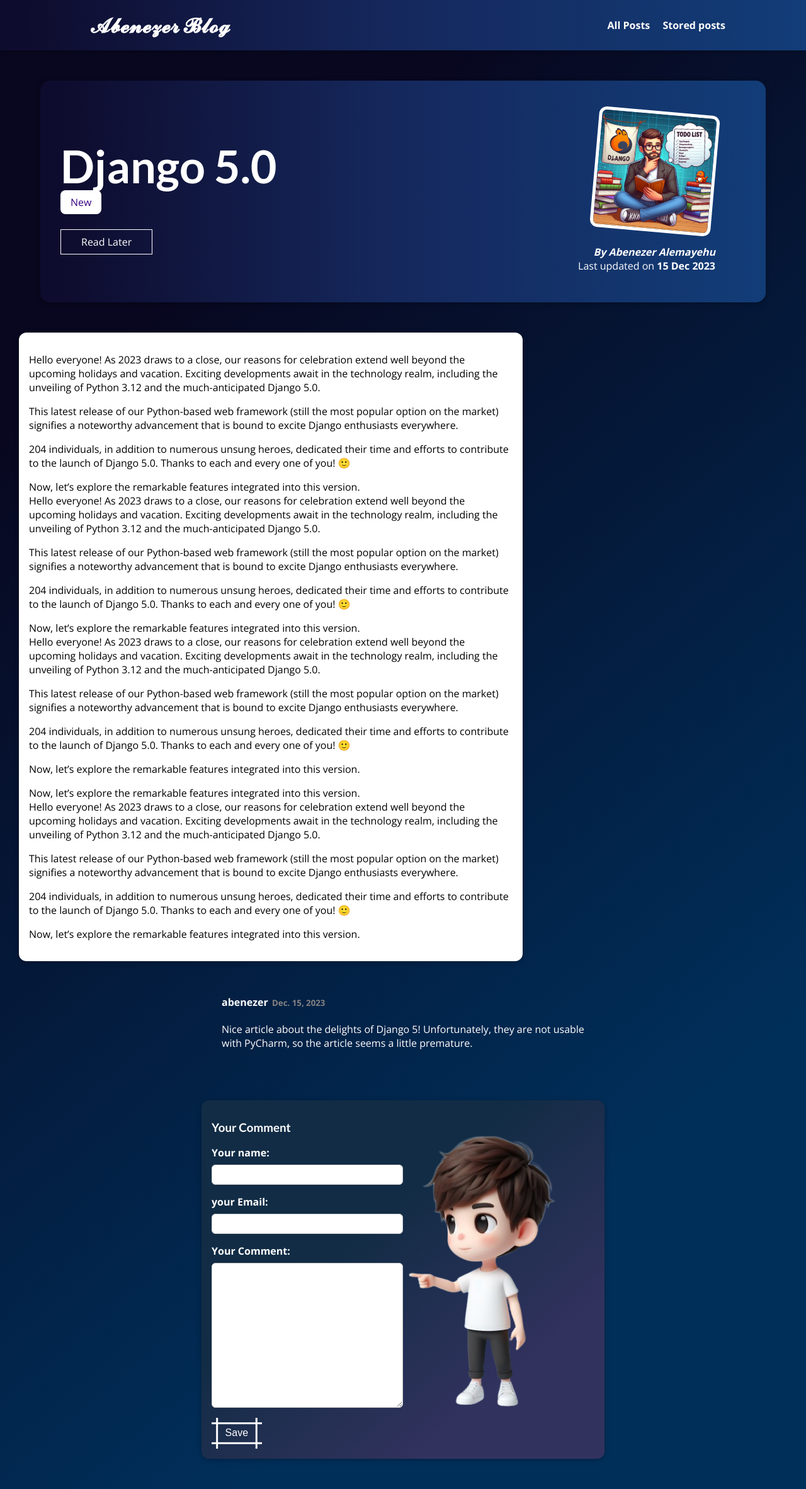
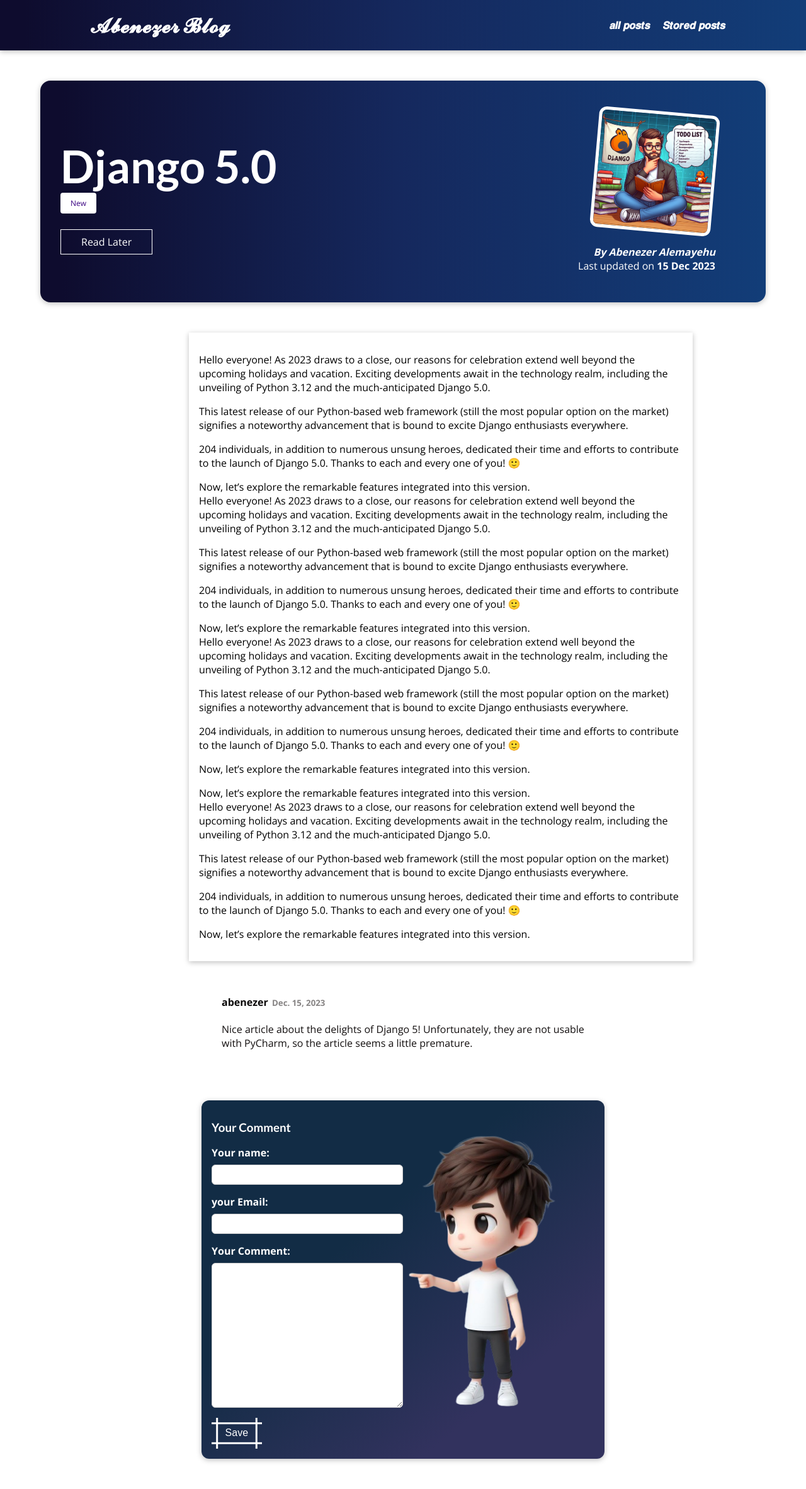
Before and after one commit to Abenezerjr/Blog_page, a Django app: a page that uses templates/base.html in a window 1280 px wide. Shown: the whole page at 63% size. Run offline with Django 4.2, Linux system fonts and the light colour scheme; data comes from the database, SQL or seed files in the repository.

Commit message:
Refactor post-detail.css and app.css for improved layout and aesthetics

```diff
--- a/blog/static/blog/index.css
+++ b/blog/static/blog/index.css
@@ -69,7 +69,7 @@
 
     backdrop-filter: blur(25px) saturate(200%);
     -webkit-backdrop-filter: blur(25px) saturate(200%);
-    background-color: rgba(55, 55, 61, 1);
+    background-color: rgb(250, 250, 250);
     border-radius: 12px;
     border: 1px solid rgba(255, 255, 255, 0.125);
 }
--- a/blog/static/blog/post-detail.css
+++ b/blog/static/blog/post-detail.css
@@ -1,6 +1,6 @@
 body {
-background: rgb(8,7,31);
-background: linear-gradient(140deg, rgba(8,7,31,1) 20%, rgba(0,47,90,1) 78%);
+/*background: rgb(8,7,31);*/
+/*background: linear-gradient(140deg, rgba(8,7,31,1) 20%, rgba(0,47,90,1) 78%);*/
   }
 
 #main-navigation {
@@ -80,17 +80,19 @@
   /*max-width: 90rem;*/
    max-width: 50rem;
   margin: 3rem auto;
-  margin-left: 30px;
+  margin-left: 300px;
   background-color: white;
   padding: 1rem;
-  border-radius: 12px;
+  /*border-radius: 12px;*/
   box-shadow: 0 2px 8px rgba(0, 0, 0, 0.25);
 }
 .tag{
   background-color: white;
   color: #390281;
   padding:0.5rem 1rem ;
-  border-radius: 8px;
+  border-radius: 4px;
+  font-size: 12px;
+  margin-top: 100px;
 
 }
 #comment-form {
@@ -187,7 +189,7 @@
   margin: 1rem auto;
   width: 60%;
   max-width: 40rem;
-  color: white;
+  color: #130f0f;
 
   border-radius: 12px;
   /*background-color: white;*/
@@ -211,7 +213,7 @@
 }
 
 #comments h5,h4 {
-  color: #ffffff;
+  color: #0a0808;
   margin-top: -10px ;
 }
 #comments h5{
--- a/templates/base.html
+++ b/templates/base.html
@@ -13,8 +13,8 @@
  <header id="main-navigation">
           <h1> <a href="{% url "starting_page" %}">𝓐𝓫𝓮𝓷𝓮𝔃𝓮𝓻 𝓑𝓵𝓸𝓰</a></h1>
       <nav>
-           <a href="{% url "posts-page" %}">All Posts</a>
-           <a href="{% url "read-later" %}">Stored posts</a>
+           <a href="{% url "posts-page" %}">𝒂𝒍𝒍 𝒑𝒐𝒔𝒕𝒔</a>
+           <a href="{% url "read-later" %}">𝑺𝒕𝒐𝒓𝒆𝒅 𝒑𝒐𝒔𝒕𝒔</a>
 
       </nav>
     </header>
```
Also changed, not shown: blog/templates/blog/index.html (+4 -4 lines).
